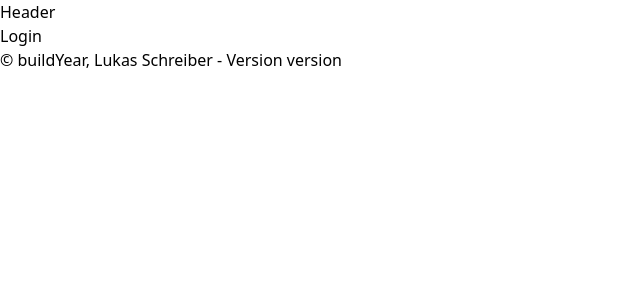
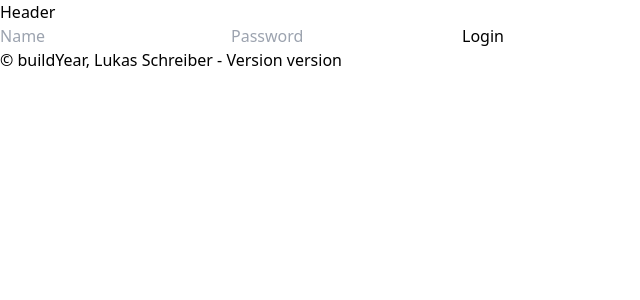
Before and after one commit to lukasschreiber/potluck-sheet, a React (Vite) app in the folder frontend/: page /login in a window 1280 px wide. Shown: the top 300 px of the page, without its empty margins (0-640 px from the left). Built offline with nearby package versions, Linux system fonts and the light colour scheme.

Commit message:
work on frontend login/register

```diff
--- a/frontend/src/api/types.ts
+++ b/frontend/src/api/types.ts
@@ -5,7 +5,7 @@ export interface User {
 }
 
 export interface UnregisteredUser {
-    username: string;
+    name: string;
     password: string;
 }
 
--- a/frontend/src/pages/LoginPage.tsx
+++ b/frontend/src/pages/LoginPage.tsx
@@ -1,5 +1,26 @@
+import React from "react";
+import {login} from "../api";
+
 export function LoginPage() {
+
+    async function handleLogin(event: React.FormEvent<HTMLFormElement>) {
+        event.preventDefault();
+        console.log(event.currentTarget)
+        const l = await login({
+            name: (event.currentTarget.querySelector("#name") as HTMLInputElement).value,
+            password: (event.currentTarget.querySelector("#password") as HTMLInputElement).value
+        })
+        let msg: string
+        if (l.ok && l.status === 200) msg = "Successfully logged in"
+        else msg = "Login failed"
+        alert(msg)
+    }
+
     return (
-        <form>Login</form>
+        <form className={"flex flex-col"} onSubmit={handleLogin}>
+            <input type="text" placeholder="Name" id="name" />
+            <input type="password" placeholder="Password" id={"password"} />
+            <button type="submit">Login</button>
+        </form>
     )
 }
--- a/frontend/src/pages/RegisterPage.tsx
+++ b/frontend/src/pages/RegisterPage.tsx
@@ -11,15 +11,21 @@ export function RegisterPage() {
             return;
         }
 
-        await register({username: (event.currentTarget.querySelector("#name") as HTMLInputElement).value, password: (event.currentTarget.querySelector("#password") as HTMLInputElement).value})
-        alert("Successfully registered")
+        const r = await register({
+            name: (event.currentTarget.querySelector("#name") as HTMLInputElement).value,
+            password: (event.currentTarget.querySelector("#password") as HTMLInputElement).value
+        })
+        let msg: string
+        if (r.ok && r.status === 200) msg = "Successfully registered"
+        else msg = "Registration failed"
+        alert(msg)
     }
 
     return (
-        <form onSubmit={handleRegister}>
+        <form className={"flex flex-col"} onSubmit={handleRegister}>
             <input type="text" placeholder="Name" id="name" />
             <input type="password" placeholder="Password" id={"password"} />
-            <input type="password" placeholder="Confirm Password" id={"confirmPassword"}/>
+            <input type="password" placeholder="Confirm Password" id={"confirmPassword"} />
             <button type="submit">Register</button>
         </form>
     )
```
Also changed, not shown: frontend/src/api/index.ts (+10 -2 lines).
